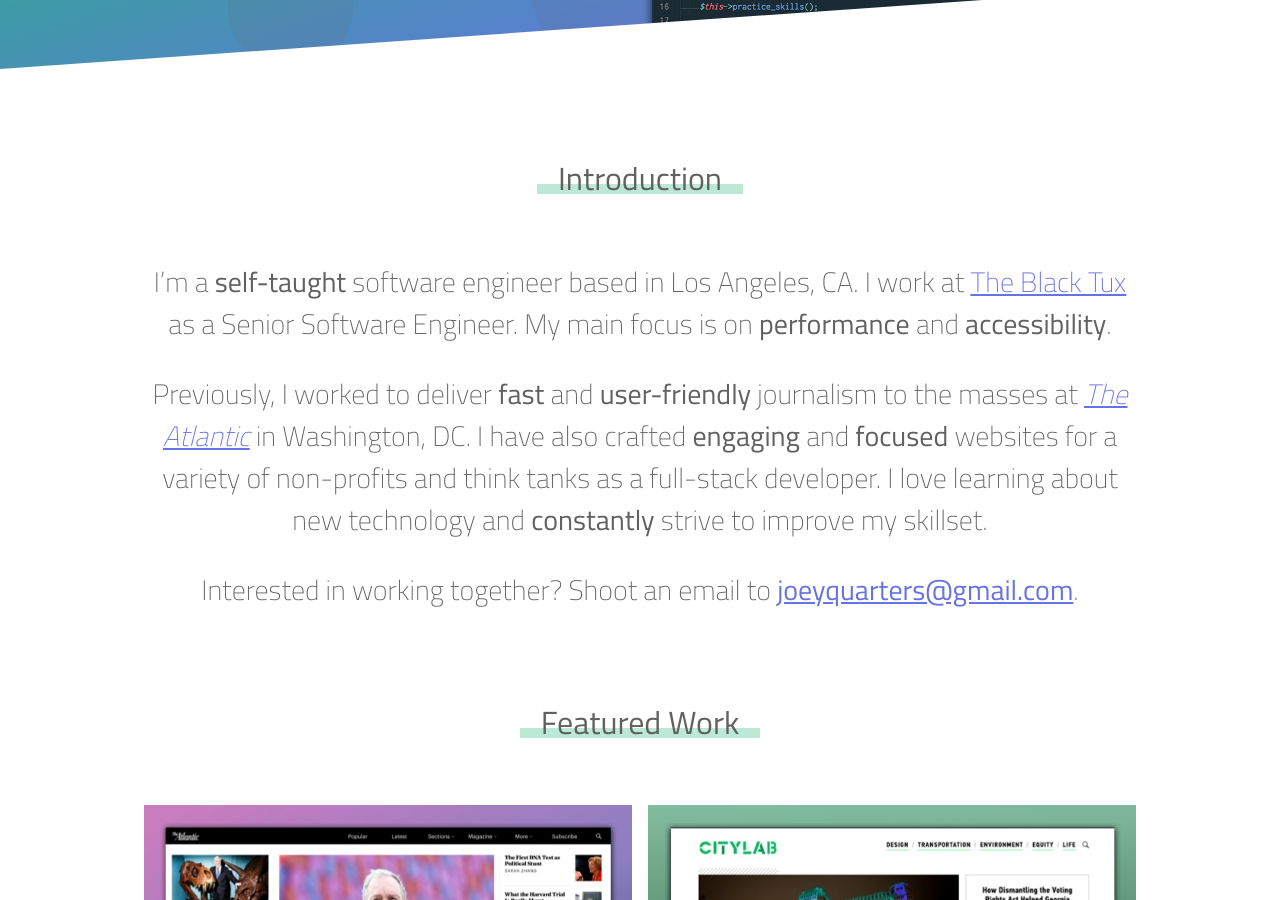
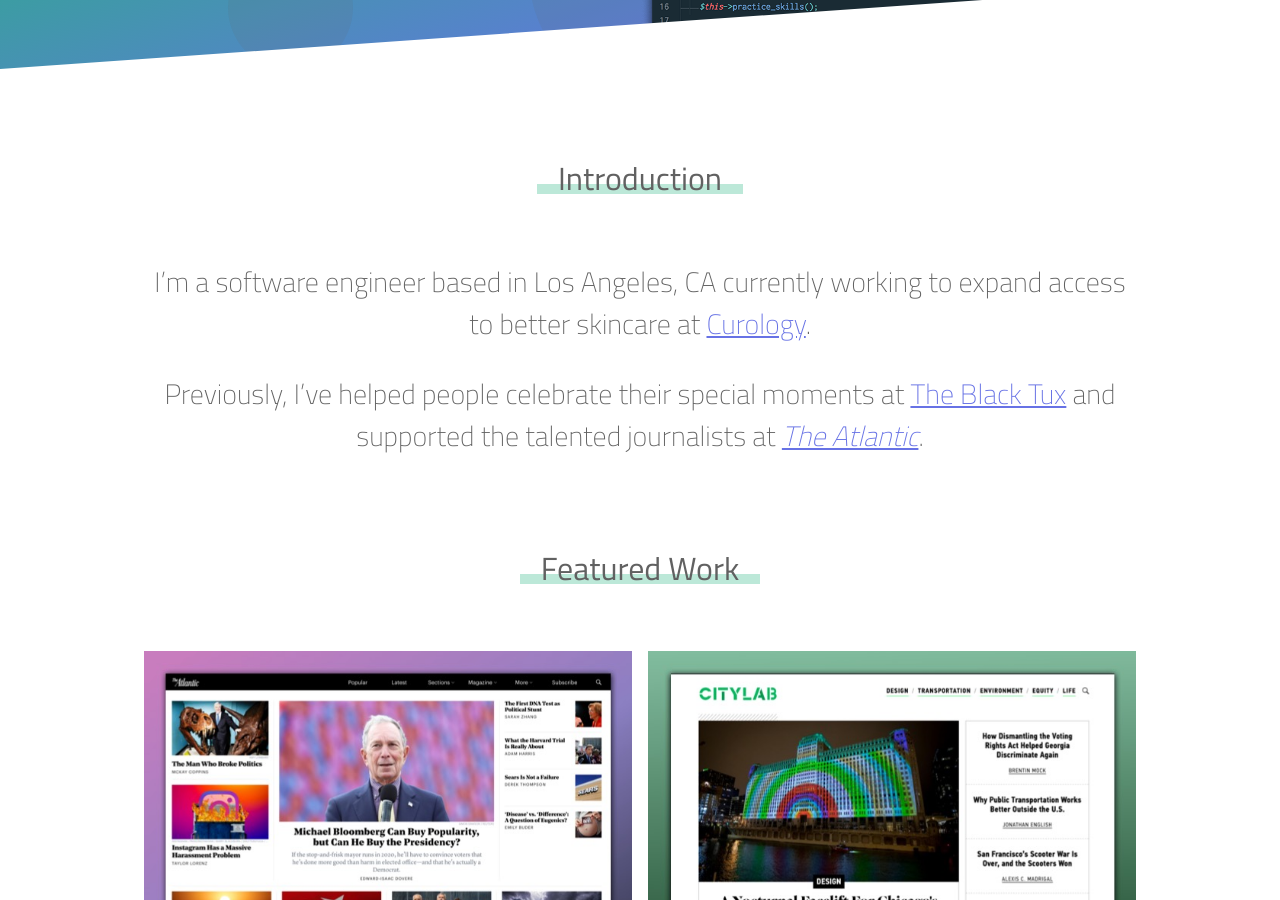
Before and after one commit to joeyquarters/joeyquarters.github.io, a Jekyll site: the page built from index.md, in a window 1280 px wide and 900 px high, scrolled down 345 px. Built offline with Jekyll 4.4.1, drawn with Linux system fonts in a browser that asks for light colours.

Commit message:
Update introduction

```diff
--- a/index.md
+++ b/index.md
@@ -3,8 +3,6 @@
 body_class: home
 ---
 
-I'm a **self-taught** software engineer based in Los Angeles, CA. I work at [The Black Tux](https://theblacktux.com) as a Senior Software Engineer. My main focus is on **performance** and **accessibility**.
+I'm a software engineer based in Los Angeles, CA currently working to expand access to better skincare at [Curology](https://curology.com).
 
-Previously, I worked to deliver **fast** and **user-friendly** journalism to the masses at _[The Atlantic](https://www.theatlantic.com)_ in Washington, DC. I have also crafted **engaging** and **focused** websites for a variety of non-profits and think tanks as a full-stack developer. I love learning about new technology and **constantly** strive to improve my skillset.
-
-Interested in working together? Shoot an email to **[joeyquarters@gmail.com](mailto:joeyquarters@gmail.com)**.
+Previously, I've helped people celebrate their special moments at [The Black Tux](https://theblacktux.com) and supported the talented journalists at _[The Atlantic](https://www.theatlantic.com)_.
```
